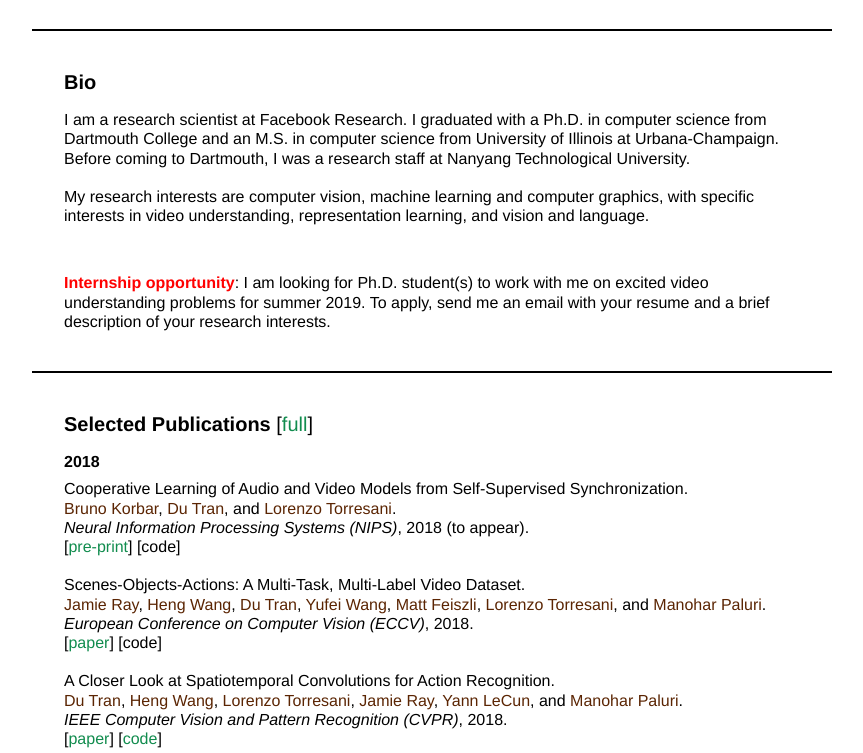
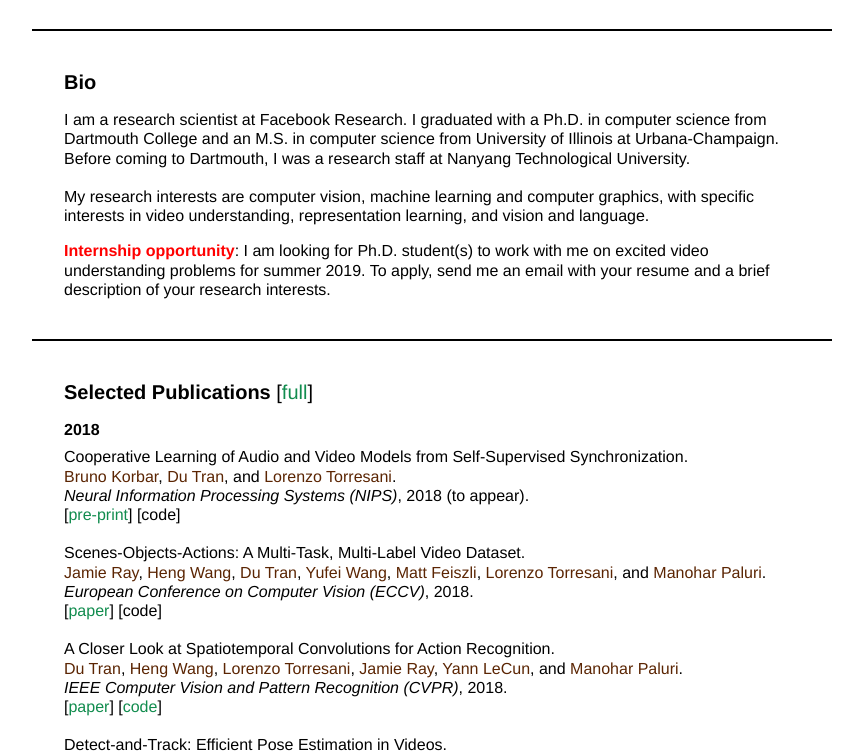
Before and after one commit to windowxiaoming/dutran.github.io, a plain HTML site: page index.html in a window 1280 px wide. Shown: the part 319-1072 px from the top of the page, without its empty margins (208-1071 px from the left). Drawn offline with Linux system fonts and the light colour scheme.

Commit message:
call for interns

```diff
--- a/index.html
+++ b/index.html
@@ -39,11 +39,7 @@
     <p> I am a research scientist at Facebook Research. I graduated with a Ph.D. in computer science from Dartmouth College and an M.S. in computer science from University of Illinois at Urbana-Champaign. Before coming to Dartmouth, I was a research staff at Nanyang Technological University.
 <br> <br>
 My research interests are computer vision, machine learning and computer graphics, with specific interests in video understanding, representation learning, and vision and language.</p>
-</div>
-<div id="content">
-<div class="section">
-	<p><font color="red"><b>Internship opportunity</font></b>: I am looking for Ph.D. student(s) to work with me on excited video understanding problems for summer 2019.
-		To apply, send me an email with your resume and a brief description of your research interests.</p>
+<p><font color="red"><b>Internship opportunity</font></b>: I am looking for Ph.D. student(s) to work with me on excited video understanding problems for summer 2019. To apply, send me an email with your resume and a brief description of your research interests.</p>
 </div>
 
 <hr color="#">
```
